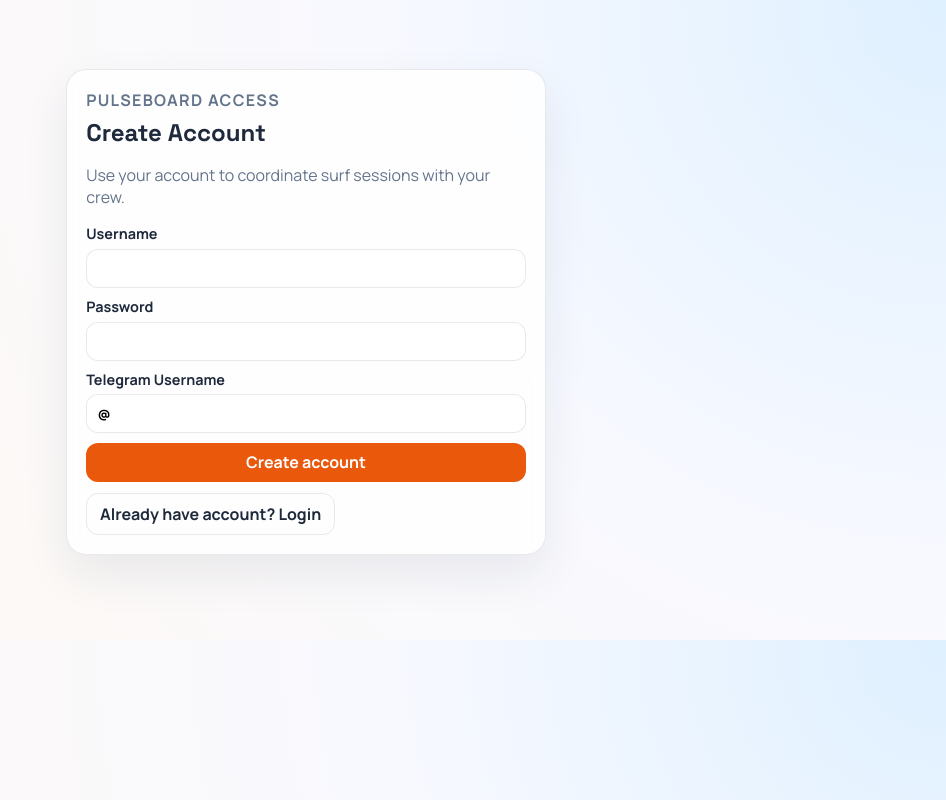
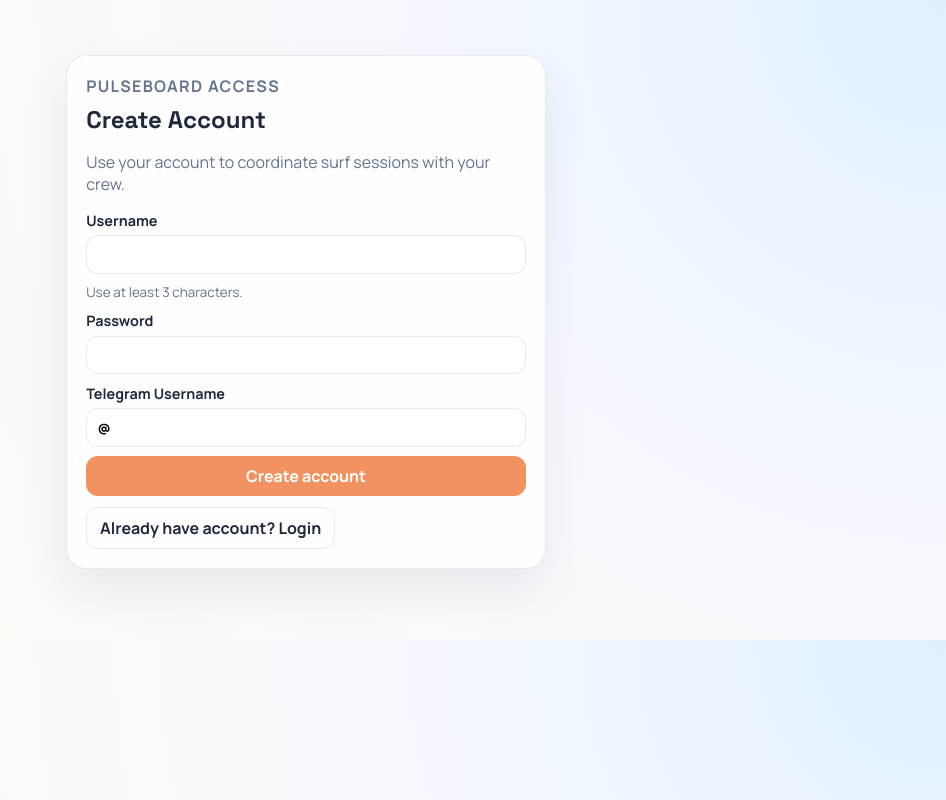
Before and after one commit to Konstantin0804/codex-test-prj, a React (Vite) app in the folder frontend/: page / in a window 1280 px wide. Both pictures are taken after a click on the button "Need an account? Register". Shown: the whole page, without its empty margins (334-1280 px from the left). Built offline with nearby package versions, Linux system fonts and the light colour scheme; no server answers.

Commit message:
feat: add live username availability check on registration

```diff
--- a/frontend/src/components/AuthPanel.tsx
+++ b/frontend/src/components/AuthPanel.tsx
@@ -1,6 +1,7 @@
-import { FormEvent, useState } from "react";
+import { FormEvent, useEffect, useState } from "react";
 import { useAppDispatch, useAppSelector } from "../app/hooks";
 import { login, register } from "../features/auth/authSlice";
+import { api } from "../shared/api";
 
 export function AuthPanel() {
   const dispatch = useAppDispatch();
@@ -11,6 +12,39 @@
   const [username, setUsername] = useState("");
   const [password, setPassword] = useState("");
   const [telegramUsername, setTelegramUsername] = useState("@");
+  const [usernameState, setUsernameState] = useState<
+    "idle" | "checking" | "available" | "taken" | "invalid"
+  >("idle");
+
+  useEffect(() => {
+    if (mode !== "register") {
+      return;
+    }
+
+    const normalized = username.trim().toLowerCase();
+    if (normalized.length === 0) {
+      setUsernameState("idle");
+      return;
+    }
+    if (normalized.length < 3) {
+      setUsernameState("invalid");
+      return;
+    }
+
+    setUsernameState("checking");
+    const timer = setTimeout(async () => {
+      try {
+        const response = await api.get<{ available: boolean }>("/auth/check-username", {
+          params: { username: normalized }
+        });
+        setUsernameState(response.data.available ? "available" : "taken");
+      } catch {
+        setUsernameState("idle");
+      }
+    }, 350);
+
+    return () => clearTimeout(timer);
+  }, [mode, username]);
 
   const submit = async (event: FormEvent) => {
     event.preventDefault();
@@ -21,6 +55,14 @@
     await dispatch(register({ username, password, telegram_username: telegramUsername }));
     setMode("login");
   };
+
+  const loginValid = username.trim().length >= 3 && password.length >= 8;
+  const registerBaseValid =
+    username.trim().length >= 3 &&
+    password.length >= 8 &&
+    telegramUsername.trim().replace(/^@/, "").length >= 3;
+  const submitDisabled =
+    loading || (mode === "login" ? !loginValid : !registerBaseValid || usernameState !== "available");
 
   return (
     <main className="layout auth-layout">
@@ -38,6 +80,19 @@
               minLength={3}
             />
           </label>
+          {mode === "register" ? (
+            <p
+              className={`tiny ${
+                usernameState === "taken" || usernameState === "invalid" ? "error-text" : ""
+              }`}
+            >
+              {usernameState === "idle" ? "Use at least 3 characters." : null}
+              {usernameState === "checking" ? "Checking availability..." : null}
+              {usernameState === "available" ? "Username is available." : null}
+              {usernameState === "taken" ? "This username is already taken." : null}
+              {usernameState === "invalid" ? "Username must be at least 3 characters." : null}
+            </p>
+          ) : null}
           <label>
             Password
             <input
@@ -69,7 +124,7 @@
               </a>
             </p>
           ) : null}
-          <button type="submit" disabled={loading}>
+          <button type="submit" disabled={submitDisabled}>
             {loading ? "Please wait..." : mode === "login" ? "Sign in" : "Create account"}
           </button>
         </form>
--- a/frontend/src/shared/styles.css
+++ b/frontend/src/shared/styles.css
@@ -250,6 +250,10 @@
   margin: 0;
 }
 
+.error-text {
+  color: #b91c1c;
+}
+
 .empty-block {
   padding: 1rem;
 }
```
Also changed, not shown: 2 other files (tests, documents, lock files or other folders).
